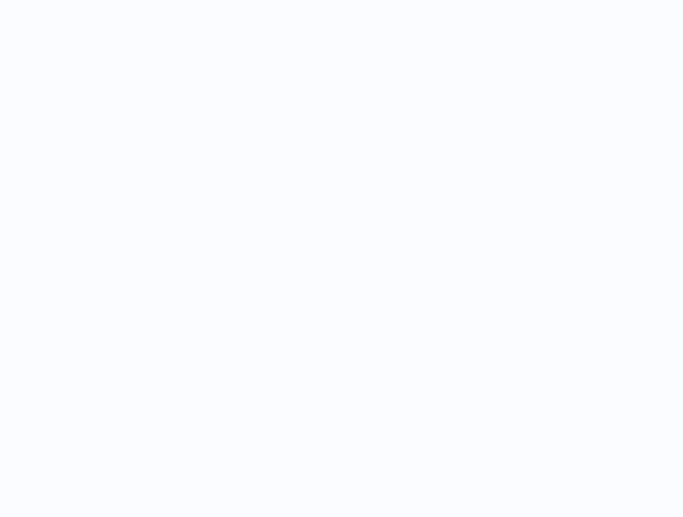
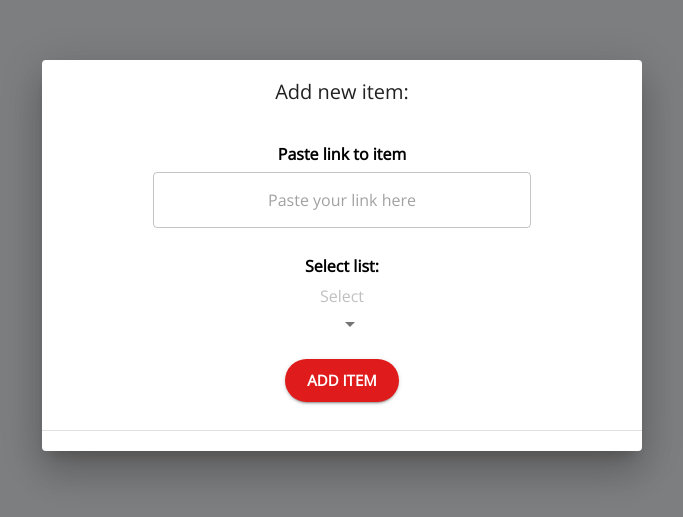
Before and after one commit to hatchways/team-penne, a React (Create React App) app in the folder client/: page /add-new-product in a window 1280 px wide. Shown: the part 145-662 px from the top of the page, without its empty margins (298-981 px from the left). Built offline with nearby package versions, Linux system fonts and the light colour scheme.

Commit message:
FE - Implemented NewList and NewProduct dialogs.
Created Dialogs for creating a new list and new product w/ URL.

```diff
--- a/client/package.json
+++ b/client/package.json
@@ -7,9 +7,11 @@
     "@material-ui/icons": "^4.9.1",
     "@material-ui/lab": "^4.0.0-alpha.47",
     "@material-ui/styles": "^4.9.6",
-    "react": "^16.8.6",
+    "react": "^16.13.1",
     "react-dom": "^16.8.6",
-    "react-router-dom": "^5.0.1",
+    "react-images-upload": "^1.2.8",
+    "react-router": "^5.1.2",
+    "react-router-dom": "^5.1.2",
     "react-scripts": "3.0.1"
   },
   "scripts": {
--- a/client/src/App.js
+++ b/client/src/App.js
@@ -6,6 +6,8 @@ import LandingPage from "./pages/Landing/Landing";
 import LoginDialog from "./pages/Dialogs/LoginDialog";
 import SignUpDialog from "./pages/Dialogs/SignUpDialog";
 import Dashboard from "./pages/Dashboard/Dashboard";
+import NewListDialog from "./pages/Dialogs/NewListDialog";
+import NewProductDialog from "./pages/Dialogs/NewProductDialog";
 
 function App() {
   return (
@@ -15,7 +17,11 @@ function App() {
         <Route exact path="/" component={LandingPage} />
         <Route path="/login" component={LoginDialog} />
         <Route path="/sign-up" component={SignUpDialog} />
+        <Route path="/create-new-list" component={NewListDialog} />
+        <Route path="/add-new-product" component={NewProductDialog} />
         <Route path="/dashboard" component={Dashboard} />
+        <Route path="/dashboard/create-new-list" component={NewListDialog} />
+        <Route path="/dashboard/add-new-product" component={NewProductDialog} />
       </BrowserRouter>
     </MuiThemeProvider>
   );
--- a/client/src/pages/Dashboard/list-card.js
+++ b/client/src/pages/Dashboard/list-card.js
@@ -5,11 +5,16 @@ import {
   CardContent,
   CardMedia,
   Typography,
-  Box
+  Box,
+  ButtonBase
 } from "@material-ui/core";
 
 import AddIcon from "@material-ui/icons/Add";
 import useStyles from "./styles/list-card-styles";
+
+const openNewList = () => {
+  window.location.href += ("/create-new-list");
+};
 
 export default function ListCard({ image, name, amount, addCard }) {
   const classes = useStyles();
@@ -27,7 +32,7 @@ export default function ListCard({ image, name, amount, addCard }) {
     </Card>
   ) : (
     <Card className={classes.addCard}>
-      <CardActionArea>
+      <CardActionArea onClick={openNewList}>
         <Box
           display="flex"
           flexDirection="column"
--- /dev/null
+++ b/client/src/pages/Dialogs/NewListDialog.js
@@ -0,0 +1,134 @@
+import React from "react";
+import ImageUploader from 'react-images-upload';
+import {
+  Button,
+  Collapse,
+  Container,
+  Dialog,
+  DialogActions,
+  DialogContent,
+  DialogTitle,
+  Divider,
+  InputLabel,
+  Link,
+  OutlinedInput,
+  Typography,
+} from "@material-ui/core";
+import { Alert } from "@material-ui/lab";
+import dialogStyles from "./Styles/dialogStyles";
+
+function NewListDialog() {
+  const [listName, setListName] = React.useState("");
+  const [listNameError, setListNameError] = React.useState(false);
+  const [listPicture, setListPicture] = React.useState([]);
+
+  const classes = dialogStyles();
+
+  const handleClose = () => {
+    window.location.href = window.location.href.replace("/create-new-list", "");
+  };
+
+  const changeListName = (event) => {
+    setListName(event.target.value);
+  };
+
+  const checkListName = (lName) => {
+    return lName.length > 0;
+  }
+
+  // add anymore list validation
+  const validateList = () => {
+    let validListName = checkListName(listName)
+    console.log("validListName is: ", validListName);
+    if(validListName){
+      setListNameError(false);
+      localStorage.setItem("listName", listName);
+      window.location.href = "/dashboard";
+    }
+    else setListNameError(true);
+  };
+
+  const enterSubmit = (event) => {
+    let keyCode = event.keyCode ? event.keyCode : event.which;
+    if (keyCode == 13) {
+      validateList();
+    }
+  };
+
+  const onDrop = (picture) => {
+    console.log("onDrop successful.");
+    setListPicture([picture]);
+  }
+
+  return (
+    <Dialog
+      scroll="body"
+      fullWidth
+      onClose={handleClose}
+      aria-labelledby="form-dialog-title"
+      open={true}
+    >
+      <DialogTitle
+        classes={{ root: classes.dialogTitle }}
+        id="form-dialog-title"
+      >
+        Create a list
+      </DialogTitle>
+      <DialogContent classes={{ root: classes.dialogContent }}>
+        <InputLabel classes={{ root: classes.inputLabel }}>
+          Add a title*
+        </InputLabel>
+        <Container classes={{ root: classes.container }}>
+          <OutlinedInput
+            classes={{
+              root: classes.outlinedInputRoot,
+              input: classes.outlinedInputInput,
+            }}
+            onKeyPress={enterSubmit}
+            onChange={changeListName}
+            placeholder="Enter name"
+            id="list-name-user-input"
+            type="list-name"
+          />
+        </Container>
+        <Collapse in={listNameError}>
+          <Alert
+            classes={{ root: classes.alert }}
+            severity="error">
+            Error: List title format is invalid.
+          </Alert>
+        </Collapse>
+        <InputLabel classes={{ root: classes.inputLabel }}>
+          Add a cover
+        </InputLabel>
+
+          <ImageUploader
+                withIcon={true}
+                withPreview={true}
+                label='Drop an image here or'
+                labelClass= {{contained: classes.outlinedInputRoot,}}
+                buttonText='select a file'
+                onChange={onDrop}
+                singleImage={true}
+                imgExtension={['.jpg', '.gif', '.png', '.gif']}
+                maxFileSize={5242880}
+                fileSizeError=" file size is too big"
+            />
+
+      </DialogContent>
+      <DialogActions classes={{ root: classes.dialogActions }}>
+        <Button
+          classes={{ contained: classes.button }}
+          onClick={validateList}
+          variant="contained"
+          size="large"
+        >
+          CREATE LIST
+        </Button>
+      </DialogActions>
+      <Divider classes={{ root: classes.divider }} />
+    </Dialog>
+  );
+}
+
+export default NewListDialog;
--- /dev/null
+++ b/client/src/pages/Dialogs/NewProductDialog.js
@@ -0,0 +1,176 @@
+import React from "react";
+import {
+  Button,
+  Collapse,
+  Container,
+  Dialog,
+  DialogActions,
+  DialogContent,
+  DialogTitle,
+  Divider,
+  InputLabel,
+  MenuItem,
+  OutlinedInput,
+  Select,
+  Typography,
+} from "@material-ui/core";
+import { Alert } from "@material-ui/lab";
+import dialogStyles from "./Styles/dialogStyles";
+
+
+// Dummy data for lists
+const lists = [
+  {
+    name: "Shoes",
+    amount: 2,
+    image: "https://m.media-amazon.com/images/I/81eA2SDaGcL._AC_255_.jpg",
+  },
+  {
+    name: "Video Games",
+    amount: 51,
+    image:
+      "https://cnet4.cbsistatic.com/img/0EX8LMQJ2T0L65MB_V6vyI2D1RA=/1200x675/2019/11/04/2f494437-c7dd-4a4c-ac0b-aab7a93d996e/p1005326-2.jpg",
+  },
+  {
+    name: "Food",
+    amount: 61,
+    image:
+      "https://4.bp.blogspot.com/-1PPIpuTPnPY/UCudijf1DPI/AAAAAAAABgY/Ohzq0co9uyk/s1600/generic.jpg",
+  },
+  {
+    name: "Clothes",
+    amount: 32,
+    image:
+      "https://images.unsplash.com/photo-1512436991641-6745cdb1723f?ixlib=rb-1.2.1&ixid=eyJhcHBfaWQiOjEyMDd9&w=1000&q=80",
+  },
+  {
+    name: "Toiletries",
+    amount: 43,
+    image:
+      "https://www.travelfashiongirl.com/wp-content/uploads/2017/09/ultimate-guide-to-travel-toiletries-010.jpg",
+  },
+];
+
+
+function NewProductDialog() {
+  const [productUrl, setProductUrl] = React.useState("");
+  const [productUrlError, setProductUrlError] = React.useState(false);
+  const [list, setList] = React.useState("");
+
+  const classes = dialogStyles();
+
+  const handleClose = () => {
+    window.location.href = window.location.href.replace("/add-new-product", "");
+  };
+
+  const handleList = (event) => {
+    setList(event.target.value)
+  }
+
+  const handleProductUrl = (event) => {
+    setProductUrl(event.target.value);
+  };
+
+  const checkProductUrl = (lName) => {
+    return lName.length > 0;
+  }
+
+  // add anymore product validation
+  const validateProduct = () => {
+    let validProductUrl = checkProductUrl(productUrl)
+    console.log("validProductUrl is: ", validProductUrl);
+    if(validProductUrl){
+      setProductUrlError(false);
+      localStorage.setItem("productUrl", productUrl);
+      window.location.href = "/dashboard";
+    }
+    else setProductUrlError(true);
+  };
+
+  const enterSubmit = (event) => {
+    let keyCode = event.keyCode ? event.keyCode : event.which;
+    if (keyCode == 13) {
+      validateProduct();
+    }
+  };
+
+  return (
+    <Dialog
+      scroll="body"
+      fullWidth
+      onClose={handleClose}
+      aria-labelledby="form-dialog-title"
+      open={true}
+    >
+      <DialogTitle
+        classes={{ root: classes.dialogTitle }}
+        id="form-dialog-title"
+      >
+        Add new item:
+      </DialogTitle>
+      <DialogContent classes={{ root: classes.dialogContent }}>
+        <InputLabel classes={{ root: classes.inputLabel }}>
+          Paste link to item
+        </InputLabel>
+        <Container classes={{ root: classes.container }}>
+          <OutlinedInput
+            classes={{
+              root: classes.outlinedInputRoot,
+              input: classes.outlinedInputInput,
+            }}
+            onKeyPress={enterSubmit}
+            onChange={handleProductUrl}
+            placeholder="Paste your link here"
+            id="product-url-user-input"
+            type="product-url"
+            autoWidth={true}
+            fullWidth
+          />
+        </Container>
+        <Collapse in={productUrlError}>
+          <Alert
+            classes={{ root: classes.alert }}
+            severity="error">
+            Error: List title format is invalid.
+          </Alert>
+        </Collapse>
+        <InputLabel classes={{ root: classes.inputLabel }}>
+          Select list:
+        </InputLabel>
+        <Container id="select-product-list" classes={{ root: classes.container }}>
+          <InputLabel htmlFor="select-product-list">
+            <Typography color="secondary">Select</Typography>
+          </InputLabel>
+          <Select
+            native
+            labelId="select-product-list"
+            id="select-product-list"
+            style={{ color: "rgb(192,192,192)" }}
+            disableUnderline={true}
+            color="secondary"
+            value={list}
+            onChange={handleList}
+            autoWidth={true}
+          >
+            {lists.map((list) => (
+                    <MenuItem value={list.name}>{list.name}</MenuItem>
+                  ))}
+          </Select>
+        </Container>
+      </DialogContent>
+      <DialogActions classes={{ root: classes.dialogActions }}>
+        <Button
+          classes={{ contained: classes.button }}
+          onClick={validateProduct}
+          variant="contained"
+          size="large"
+        >
+          ADD ITEM
+        </Button>
+      </DialogActions>
+      <Divider classes={{ root: classes.divider }} />
+    </Dialog>
+  );
+}
+
+export default NewProductDialog;
```
Also changed, not shown: 2 other files (tests, documents, lock files or other folders).
